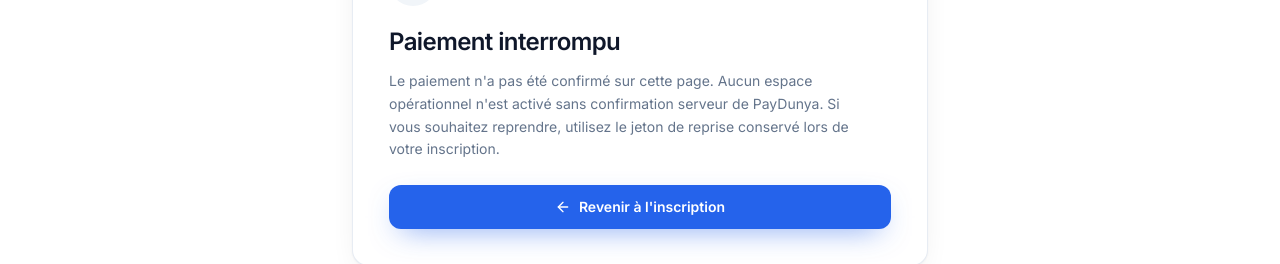
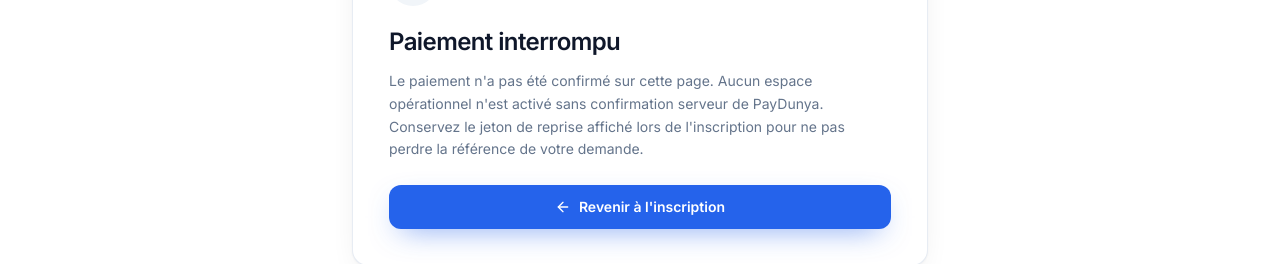
Before and after one commit to aydiarra-star/Jotoliko, a Next.js app: page /inscription/annulee in a window 1280 px wide. Shown: the part 208-472 px from the top of the page. Built offline with nearby package versions, Linux system fonts and the light colour scheme; no server answers.

Commit message:
copy(signup): clarify cancellation and resume token

```diff
--- a/app/inscription/annulee/page.tsx
+++ b/app/inscription/annulee/page.tsx
@@ -8,7 +8,7 @@ export default function SignupCancelledPage() {
         <span className="grid h-12 w-12 place-items-center rounded-full bg-slate-100 text-ink"><Clock3 className="h-6 w-6" /></span>
         <h1 className="mt-5 text-2xl font-semibold tracking-tight">Paiement interrompu</h1>
         <p className="mt-3 text-sm leading-relaxed text-ink-500">
-          Le paiement n'a pas été confirmé sur cette page. Aucun espace opérationnel n'est activé sans confirmation serveur de PayDunya. Si vous souhaitez reprendre, utilisez le jeton de reprise conservé lors de votre inscription.
+          Le paiement n'a pas été confirmé sur cette page. Aucun espace opérationnel n'est activé sans confirmation serveur de PayDunya. Conservez le jeton de reprise affiché lors de l'inscription pour ne pas perdre la référence de votre demande.
         </p>
         <Link href="/inscription" className="btn-primary mt-6 w-full"><ArrowLeft className="h-4 w-4" /> Revenir à l'inscription</Link>
       </div>
```
